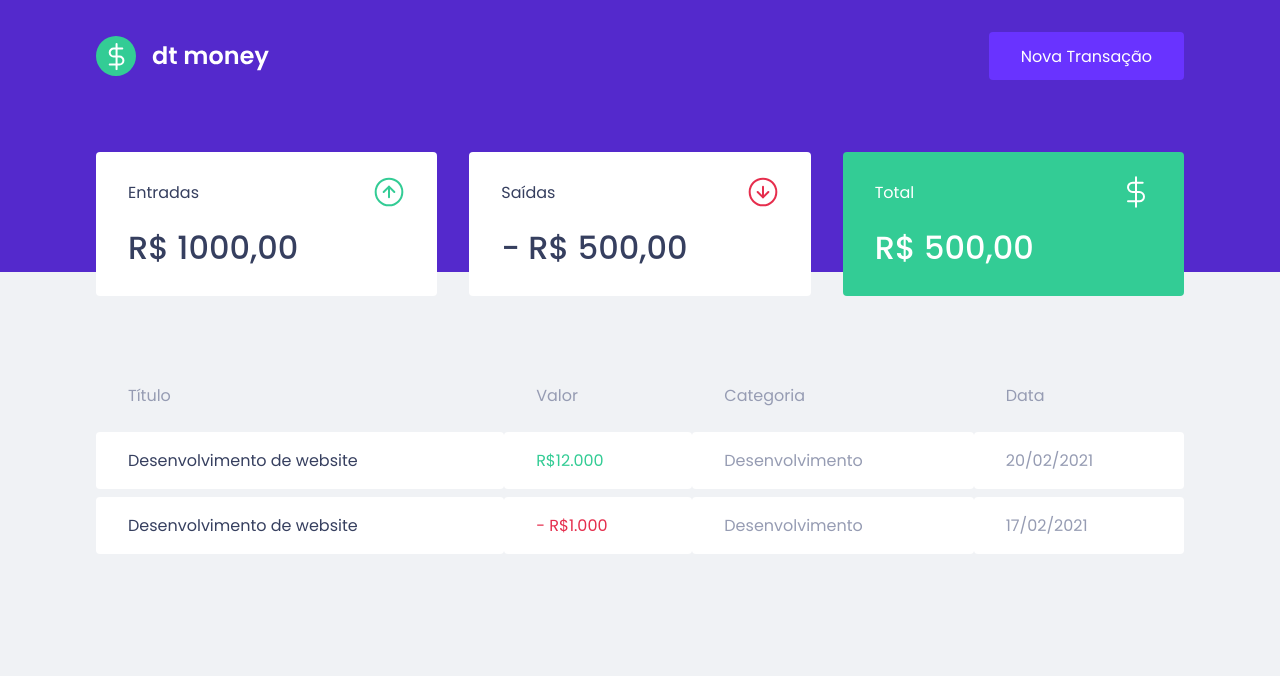
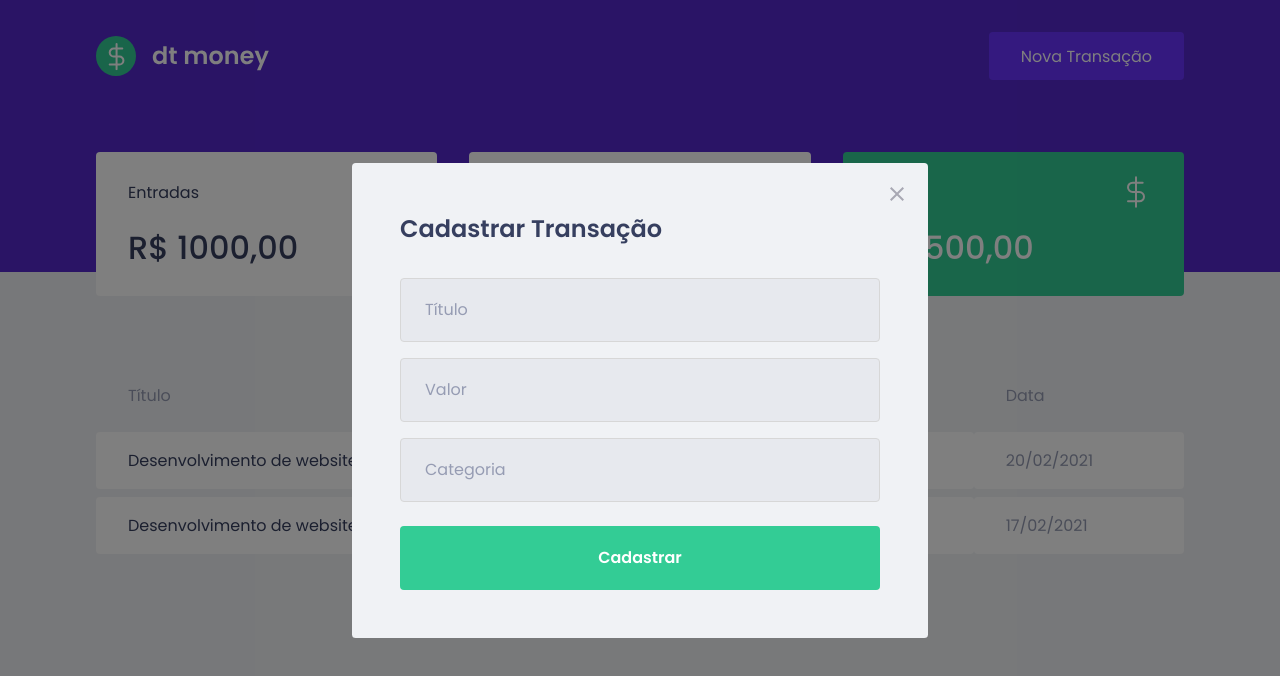
Before and after one commit to GeraldoPBarros/gbmoney, a React (Create React App) app: page / in a window 1280 px wide. Both pictures are taken after a click on the button "Nova Transação". Shown: the top 676 px of the page. Built offline with nearby package versions, Linux system fonts and the light colour scheme; no server answers; what miragejs would draw is missing.

Commit message:
criacao e estilizacao do Modal.

```diff
--- a/package.json
+++ b/package.json
@@ -3,10 +3,12 @@
   "version": "0.1.0",
   "private": true,
   "dependencies": {
+    "@types/react-modal": "^3.12.0",
     "axios": "^0.21.1",
     "miragejs": "^0.1.41",
     "react": "^17.0.2",
     "react-dom": "^17.0.2",
+    "react-modal": "^3.13.1",
     "react-scripts": "4.0.3",
     "styled-components": "^5.3.0",
     "web-vitals": "^1.0.1"
--- a/src/App.tsx
+++ b/src/App.tsx
@@ -1,11 +1,34 @@
+import { useState } from "react";
+import Modal from "react-modal";
 import { Dashboard } from "./components/Dashboard";
 import { Header } from "./components/Header";
+import { NewTransactionModal } from "./components/NewTransactionModal";
 import { GlobalStyle } from "./styles/global";
+
+Modal.setAppElement("#root");
+
 export function App() {
+  const [isNewTransactionModalOpen, setIsNewTransactionModalOpen] =
+    useState(false);
+
+  function handleOpenNewTransactionModal() {
+    setIsNewTransactionModalOpen(true);
+  }
+
+  function handleCloseNewTransactionModal() {
+    setIsNewTransactionModalOpen(false);
+  }
+
   return (
     <>
-      <Header />
+      <Header onOpenNewTransacionModal={handleOpenNewTransactionModal} />
       <Dashboard />
+
+      <NewTransactionModal
+        isOpen={isNewTransactionModalOpen}
+        onRequestClose={handleCloseNewTransactionModal}
+      />
+
       <GlobalStyle />
     </>
   );
--- a/src/components/Header/index.tsx
+++ b/src/components/Header/index.tsx
@@ -1,11 +1,17 @@
 import logoImg from "../../assets/logo.svg";
 import { Container, Content } from "./styles";
-export function Header() {
+interface HeaderProps {
+  onOpenNewTransacionModal: () => void;
+}
+
+export function Header({ onOpenNewTransacionModal }: HeaderProps) {
   return (
     <Container>
       <Content>
         <img src={logoImg} alt="gb money" />
-        <button type="button">Nova Transação</button>
+        <button type="button" onClick={onOpenNewTransacionModal}>
+          Nova Transação
+        </button>
       </Content>
     </Container>
   );
--- /dev/null
+++ b/src/components/NewTransactionModal/index.tsx
@@ -0,0 +1,41 @@
+import Modal from "react-modal";
+import closeImg from "../../assets/close.svg";
+import { Container } from "./styles";
+
+interface NewTransactionModalProps {
+  isOpen: boolean;
+  onRequestClose: () => void;
+}
+
+export function NewTransactionModal({
+  isOpen,
+  onRequestClose,
+}: NewTransactionModalProps) {
+  return (
+    <Modal
+      isOpen={isOpen}
+      onRequestClose={onRequestClose}
+      overlayClassName="react-modal-overlay"
+      className="react-modal-content"
+    >
+      <Container>
+        <button
+          type="button"
+          onClick={onRequestClose}
+          className="react-modal-close"
+        >
+          <img src={closeImg} alt="Fechar modal" />
+        </button>
+        <h2>Cadastrar Transação</h2>
+
+        <input placeholder="Título" />
+
+        <input type="number" placeholder="Valor" />
+
+        <input placeholder="Categoria" />
+
+        <button type="submit">Cadastrar</button>
+      </Container>
+    </Modal>
+  );
+}
--- /dev/null
+++ b/src/components/NewTransactionModal/styles.ts
@@ -0,0 +1,49 @@
+import styled from "styled-components";
+
+export const Container = styled.form`
+  h2 {
+    color: var(--text-title);
+    font-size: 1.5rem;
+    margin-bottom: 2rem;
+  }
+
+  input {
+    width: 100%;
+    padding: 0 1.5rem;
+    height: 4rem;
+    border-radius: 0.25rem;
+
+    border: 1px solid #d7d7d7;
+    background: #e7e9ee;
+
+    font-weight: 400;
+    font-size: 1rem;
+
+    &::placeholder {
+      color: var(--text-body);
+    }
+
+    & + input {
+      margin-top: 1rem;
+    }
+  }
+
+  button[type="submit"] {
+    width: 100%;
+    padding: 0 1.5rem;
+    height: 4rem;
+    background: var(--green);
+    color: #fff;
+    border-radius: 0.25rem;
+    border: 0;
+    font-size: 1rem;
+    margin-top: 1.5rem;
+    font-weight: 600;
+
+    transition: filter 0.2;
+
+    &:hover {
+      filter: brightness(0.9);
+    }
+  }
+`;
--- a/src/styles/global.ts
+++ b/src/styles/global.ts
@@ -1,4 +1,4 @@
-import { createGlobalStyle } from 'styled-components';
+import { createGlobalStyle } from "styled-components";
 
 export const GlobalStyle = createGlobalStyle`
     :root {
@@ -54,4 +54,41 @@
         opacity: 0.6;
         cursor: not-allowed;
     }
-`
+
+    .react-modal-overlay {
+        background: rgba(0, 0, 0, 0.5);
+
+        position: fixed;
+        top: 0;
+        bottom: 0;
+        right: 0;
+        left: 0;
+
+        display: flex;
+        align-items: center;
+        justify-content: center;
+    }
+
+    .react-modal-content {
+        width: 100%;
+        max-width: 576px;
+        background: var(--background);
+        padding: 3rem;
+        position: relative;
+        border-radius: 0.24rem;
+    }
+
+    .react-modal-close {
+        position: absolute;
+        right: 1.5rem;
+        top: 1.5rem;
+        border: 0;
+        background: transparent;
+
+        transition: filter 0.2;
+
+        &:hover {
+            filter: brightness(0.8);
+        }
+    }
+`;
```
Also changed, not shown: 1 other file (tests, documents, lock files or other folders).
